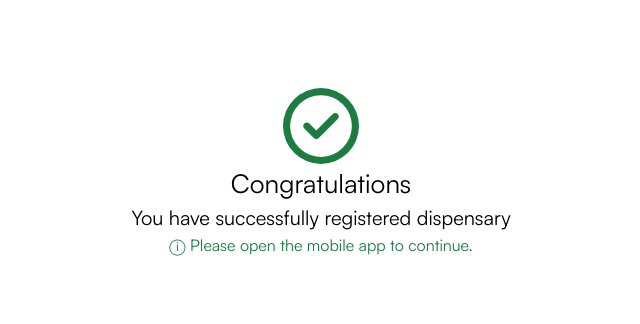
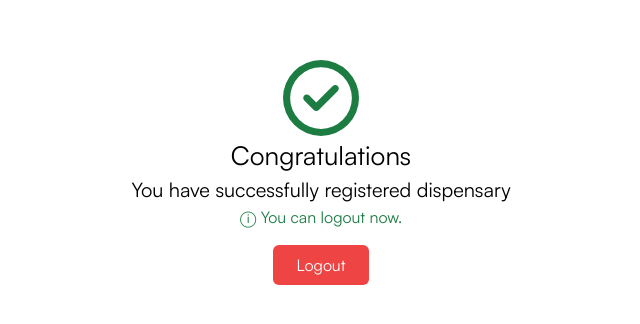
Before and after one commit to dignitestudios-dev/BuzzHub-SignUp, a React (Vite) app: page /subscribe-success in a window 1280 px wide. Shown: the part 228-552 px from the top of the page, without its empty margins (319-959 px from the left). Built offline with nearby package versions, Linux system fonts and the light colour scheme; no server answers.

Commit message:
Update SubscriptionSuccess.jsx

```diff
--- a/src/pages/SubscriptionSuccess.jsx
+++ b/src/pages/SubscriptionSuccess.jsx
@@ -1,10 +1,29 @@
 import axios from "../axios";
-import React, { useState } from "react";
+import React from "react";
 import { FaRegCircleCheck } from "react-icons/fa6";
-import { FiLoader } from "react-icons/fi";
-import { RiLoader3Line } from "react-icons/ri";
+import { useNavigate } from "react-router-dom"; // for redirecting after logout
 
 const SubscriptionSuccess = () => {
+  const navigate = useNavigate(); // to navigate after logout
+
+  const handleLogout = () => {
+    // Clear localStorage
+    localStorage.clear();
+
+    // Clear sessionStorage
+    sessionStorage.clear();
+
+    // Clear cookies (you can use a helper function to remove cookies)
+    document.cookie.split(";").forEach((cookie) => {
+      document.cookie = cookie
+        .replace(/^ +/, "")
+        .replace(/=.*/, `=;expires=${new Date(0).toUTCString()};path=/`);
+    });
+
+    // Optionally, redirect to login or home page after logout
+    navigate("/login"); // or you can redirect to your home page like navigate("/")
+  };
+
   return (
     <div className="flex flex-col justify-center items-center w-screen h-screen text-center gap-4 relative">
       <div>
@@ -19,11 +38,17 @@ const SubscriptionSuccess = () => {
             You have successfully registered dispensary
           </p>
 
+          {/* Replace the previous text with the logout button */}
           <p className="text-[14px] lg:text-[16px] font-normal text-primary">
-            ⓘ Please open the mobile app to continue.
+            ⓘ You can logout now.
           </p>
 
-          {/* <RiLoader3Line className="animate-spin mx-auto text-[42px]" /> */}
+          <button
+            onClick={handleLogout}
+            className="mt-4 py-2 px-6 bg-red-500 text-white rounded-md"
+          >
+            Logout
+          </button>
         </div>
       </div>
     </div>
```
